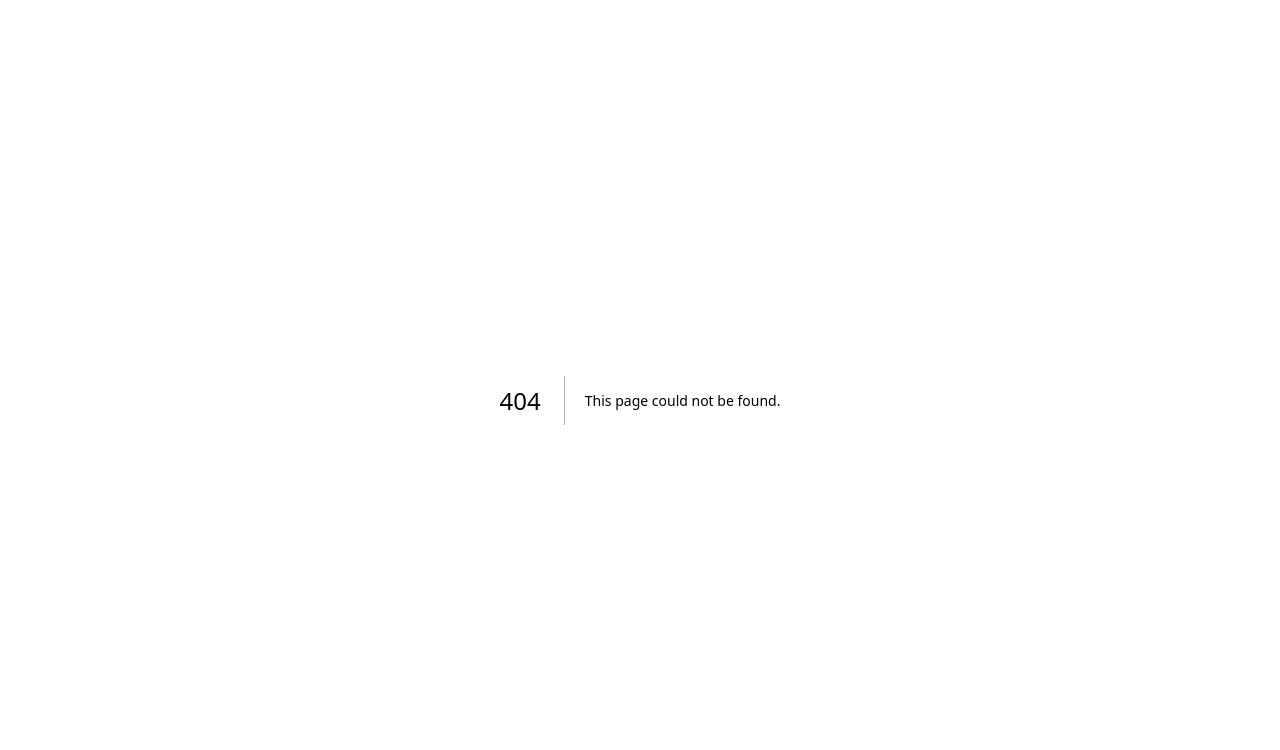
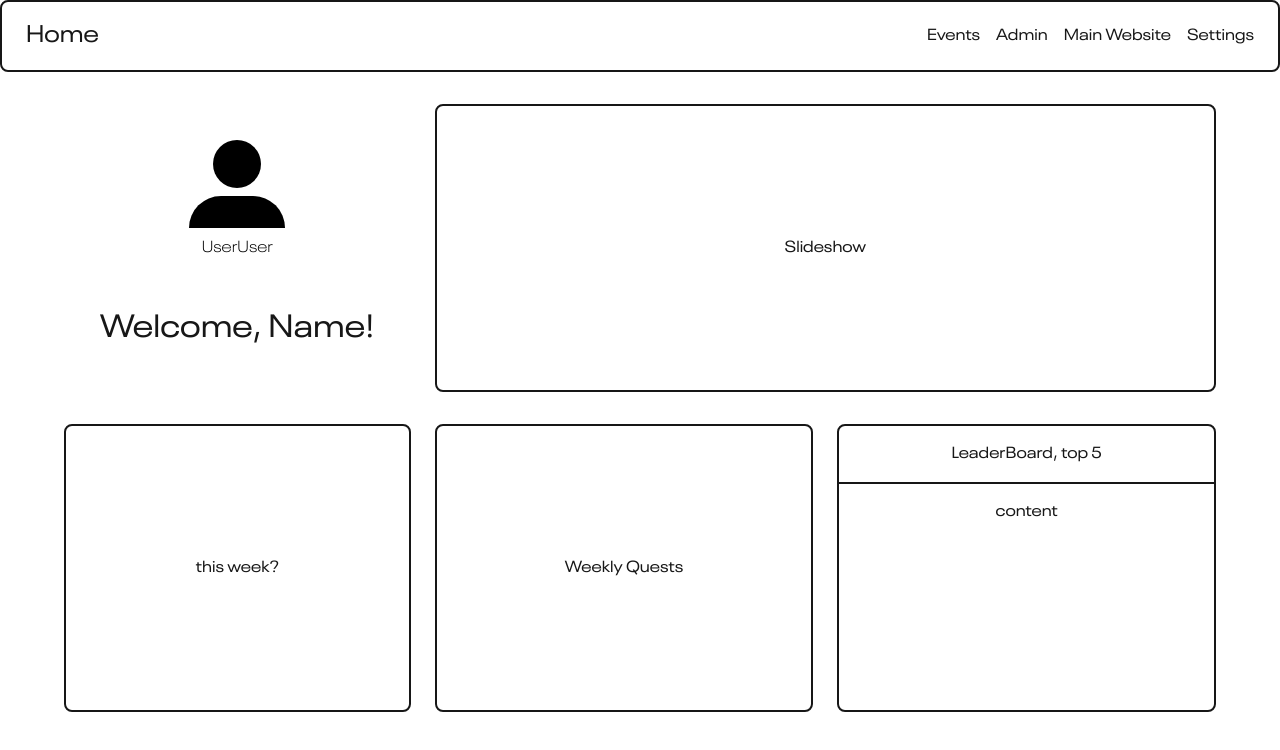
Before and after one commit to ucsddesignco/membership-portal, a Next.js app: page /Home in a window 1280 px wide. Before the commit this address had no page. Shown: the top 750 px of the page. Built offline with nearby package versions, Linux system fonts and the light colour scheme.

Commit message:
Add home page

```diff
--- /dev/null
+++ b/src/app/Home/page.tsx
@@ -0,0 +1,71 @@
+import Link from "next/link";
+
+export const Home = () => {
+    return(
+      <main className="min-h-screen ">
+        <div className="mx-auto flex flex-col">
+          <header className="flex flex-row justify-between px-6 py-4 border-2 border-white-300 rounded-[8px]">
+            <div>
+              <h1 className="text-[1.5rem]">Home</h1>
+            </div>
+            <nav className="flex items-center gap-4">
+              <Link href="#">Events</Link>
+              <Link href="#">Admin</Link>
+              <Link href="#">Main Website</Link>
+              <Link href="#">Settings</Link>
+            </nav>
+          </header>
+          <section className="grid grid-cols-3 gap-6">
+
+            {/** Column 1 */}
+            <div className="flex flex-col col-span-1 gap-8 pt-8 pb-16 pl-16 ">
+              {/** Profile Picture */}
+              <div className="flex flex-col gap-2 items-center h-72">
+                <div className="flex flex-col gap-2 h-48 w-48 items-center justify-center rounded-full bg-white">
+                  <div className="h-12 w-12 justify-center rounded-full bg-black"></div>
+                  <div className="h-8 w-24 justify-center rounded-t-[36px] bg-black"></div>
+                  <span className="font-light text-black">UserUser</span>
+                </div>
+                <p className="text-[2rem]">Welcome, Name!</p>
+              </div>
+
+              <div className="flex h-72 items-center justify-center border-2 border-white-300 rounded-[8px]">
+                <h3>this week?</h3>
+              </div>
+            </div>
+
+            {/** Column 2 */}
+            <div className="flex flex-col gap-8 col-span-2 bg-red pt-8 pr-16 pb-16">
+              {/** Slideshow */}
+              <div className="flex h-72 items-center justify-center border-2 border-white-300 rounded-[8px]">
+                <h3>Slideshow</h3>
+              </div>
+
+              {/** Lower section */}
+              <div className="grid grid-cols-2 gap-6 h-72">
+
+                {/** Weekly Quests*/}
+                <div className="flex items-center justify-center border-2 border-white-300 rounded-[8px]">
+                  <h3>Weekly Quests</h3>
+                </div>
+
+                {/** Leaderboard Container */}
+                <div className="flex flex-col border-2 border-white-300 rounded-[8px]">
+                  <div className="flex justify-center border-b-2 border-white-300 p-4">
+                    <h3>LeaderBoard, top 5</h3>
+                  </div>
+                  <div className="flex items-center justify-center p-4">
+                    <p>content</p>
+                  </div>
+                </div>
+              </div>
+            </div>
+          </section>
+        </div>
+      </main>
+
+
+    )
+}
+
+export default Home;
--- a/src/app/SignUp/page.tsx
+++ b/src/app/SignUp/page.tsx
@@ -17,7 +17,7 @@ export const SignUp = () => {
                 <input type="text" placeholder="major" className="px-20 py-4 bg-white text-black text-center" />
             </div>
 
-            <Link href="/" className="mt-8 bg-white px-[2rem] py-[1rem] text-black">
+            <Link href="/Home" className="mt-8 bg-white px-[2rem] py-[1rem] text-black">
                 {"sign up"}
             </Link>
         </section>
```
